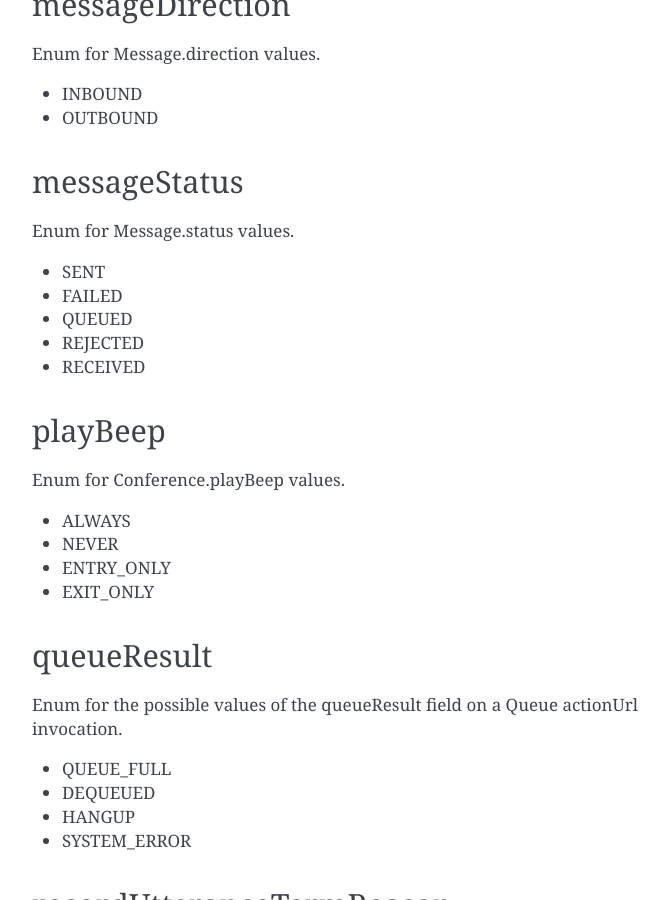
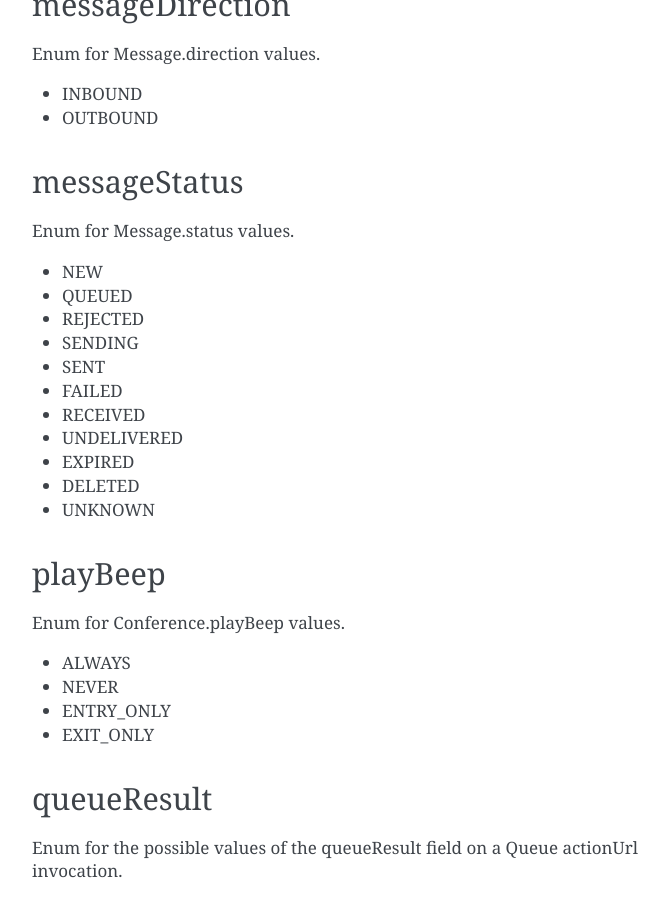
Before and after one commit to FreeClimbAPI/nodejs-sdk, a Sphinx documentation site: the page built from docs/source/enums/enums.rst, in a window 1280 px wide and 900 px high, scrolled down 3908 px. Shown: the whole window, without its empty margins (388-1056 px from the left). Built offline with Sphinx 7.4.7, drawn with Linux system fonts in a browser that asks for light colours.

Commit message:
Add tfn message statuses

```diff
--- a/docs/source/enums/enums.rst
+++ b/docs/source/enums/enums.rst
@@ -205,11 +205,17 @@ messageStatus
 
 Enum for Message.status values.
 
+- NEW
+- QUEUED
+- REJECTED
+- SENDING
 - SENT
 - FAILED
-- QUEUED
-- REJECTED
 - RECEIVED
+- UNDELIVERED
+- EXPIRED
+- DELETED
+- UNKNOWN
 
 .. _Enums-playBeep-label:
 
--- a/package.json
+++ b/package.json
@@ -1,7 +1,7 @@
 {
   "name": "@freeclimb/sdk",
-  "version": "1.1.0",
-  "description": "The SDK for the FreeClimp API",
+  "version": "1.1.1",
+  "description": "The SDK for the FreeClimb API",
   "homepage": "https://www.freeclimb.com",
   "bugs": {
     "email": "support@freeclimb.com"
```
Also changed, not shown: README.md (+1 -1 lines), 1 other file.
